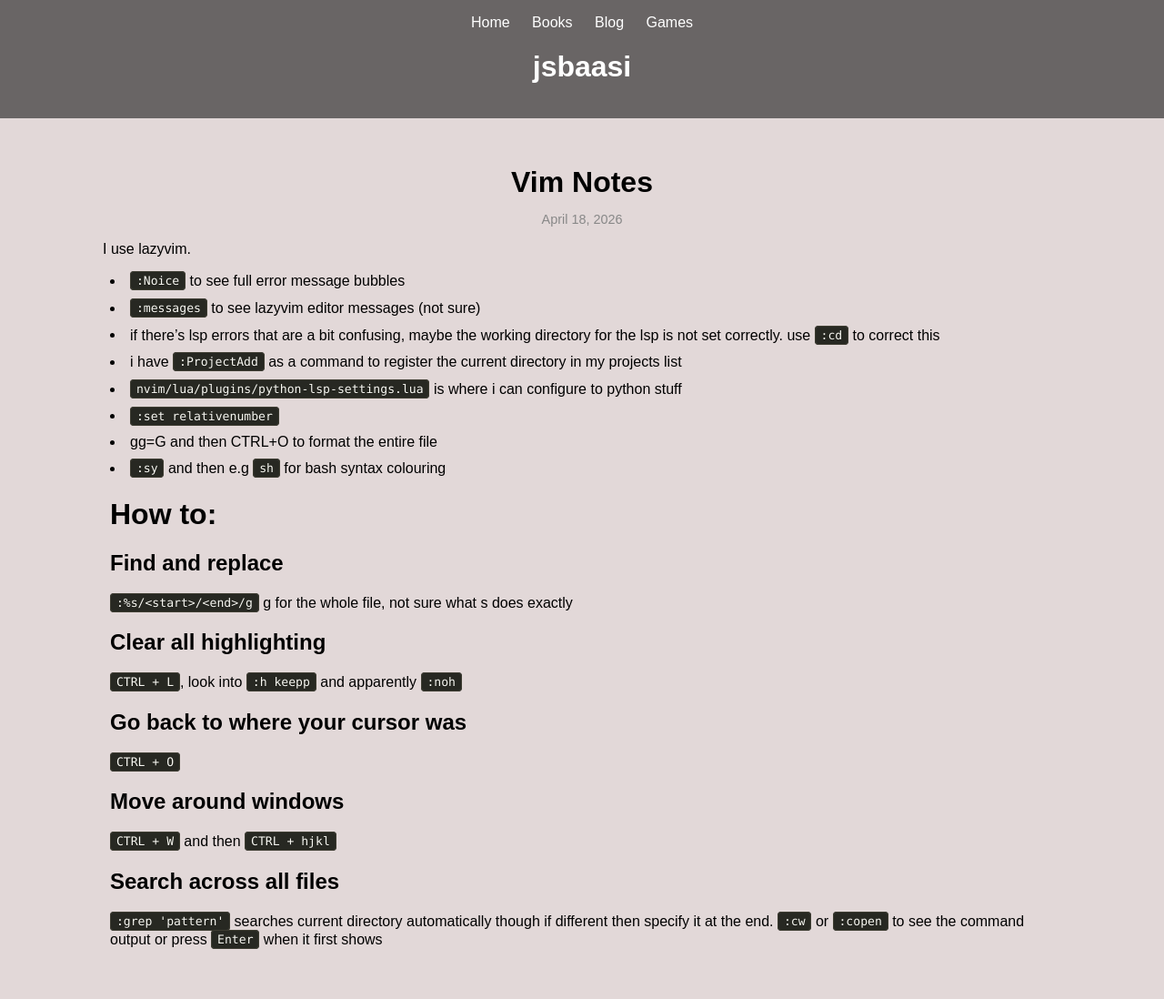
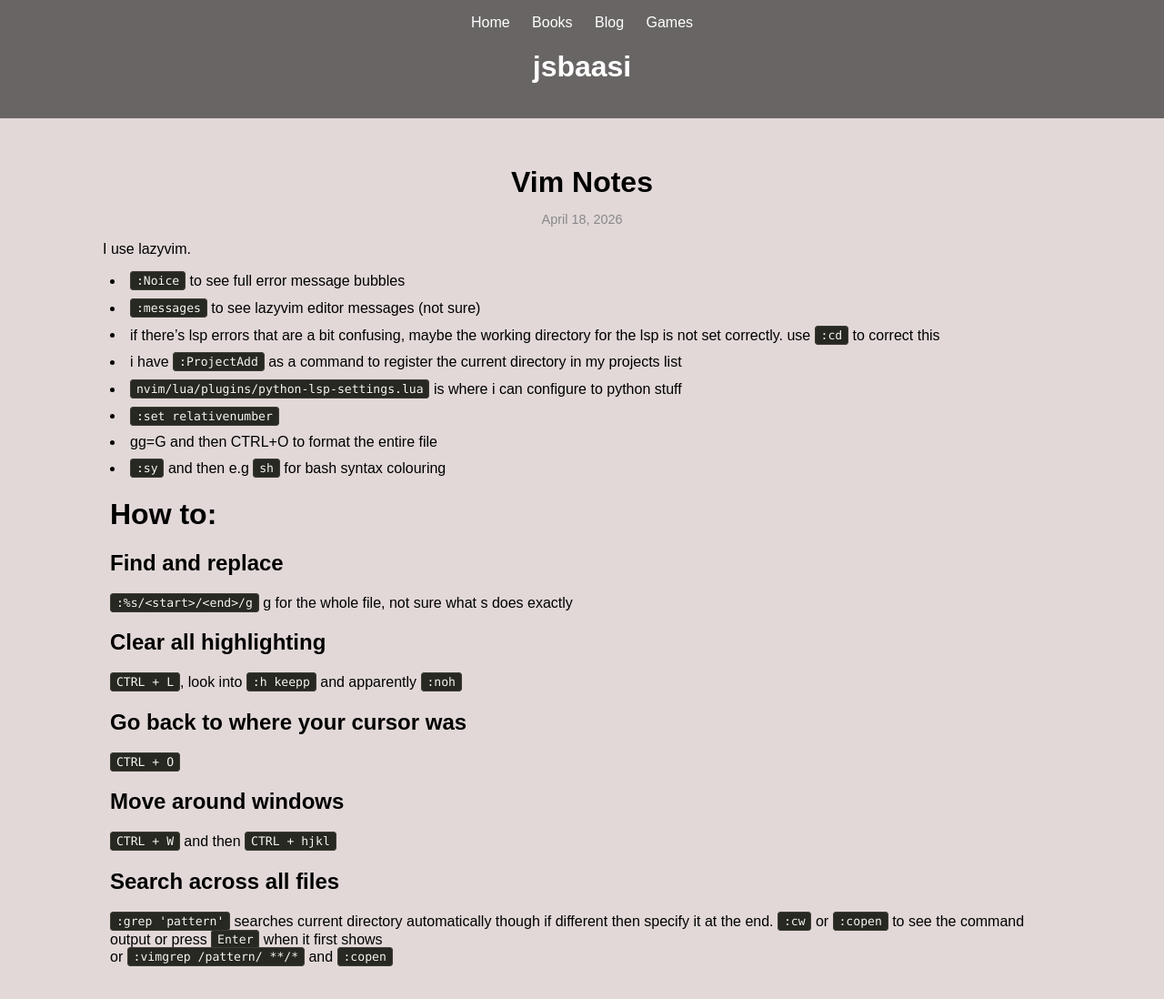
Before and after one commit to jsbaasi/jsbaasi.github.io, a Jekyll site: the page built from _posts/2026-04-18-vim-notes.md, in a window 1280 px wide. Shown: the whole page at 91% size. Built offline with Jekyll 4.4.1, drawn with Linux system fonts in a browser that asks for light colours.

Commit message:
vault backup: 2026-07-22 12:00:39

```diff
--- a/_posts/2026-04-18-vim-notes.md
+++ b/_posts/2026-04-18-vim-notes.md
@@ -25,3 +25,4 @@
 `CTRL + W` and then `CTRL + hjkl`
 ## Search across all files
 `:grep 'pattern'` searches current directory automatically though if different then specify it at the end. `:cw` or `:copen` to see the command output or press `Enter` when it first shows
+or `:vimgrep /pattern/ **/*` and `:copen`
```
Also changed, not shown: _posts/2026-04-28-git-notes.md (+1 -0 lines).
